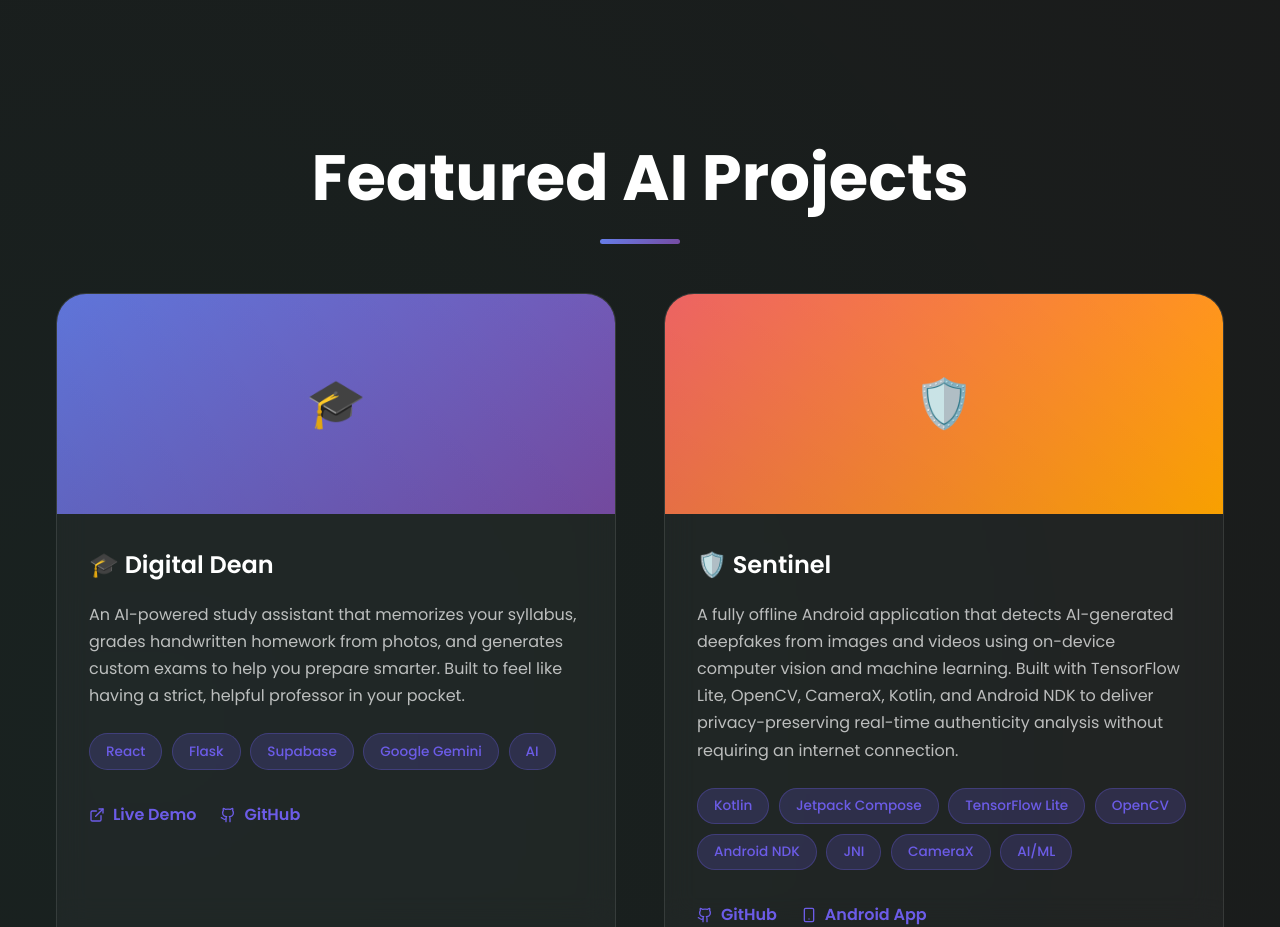
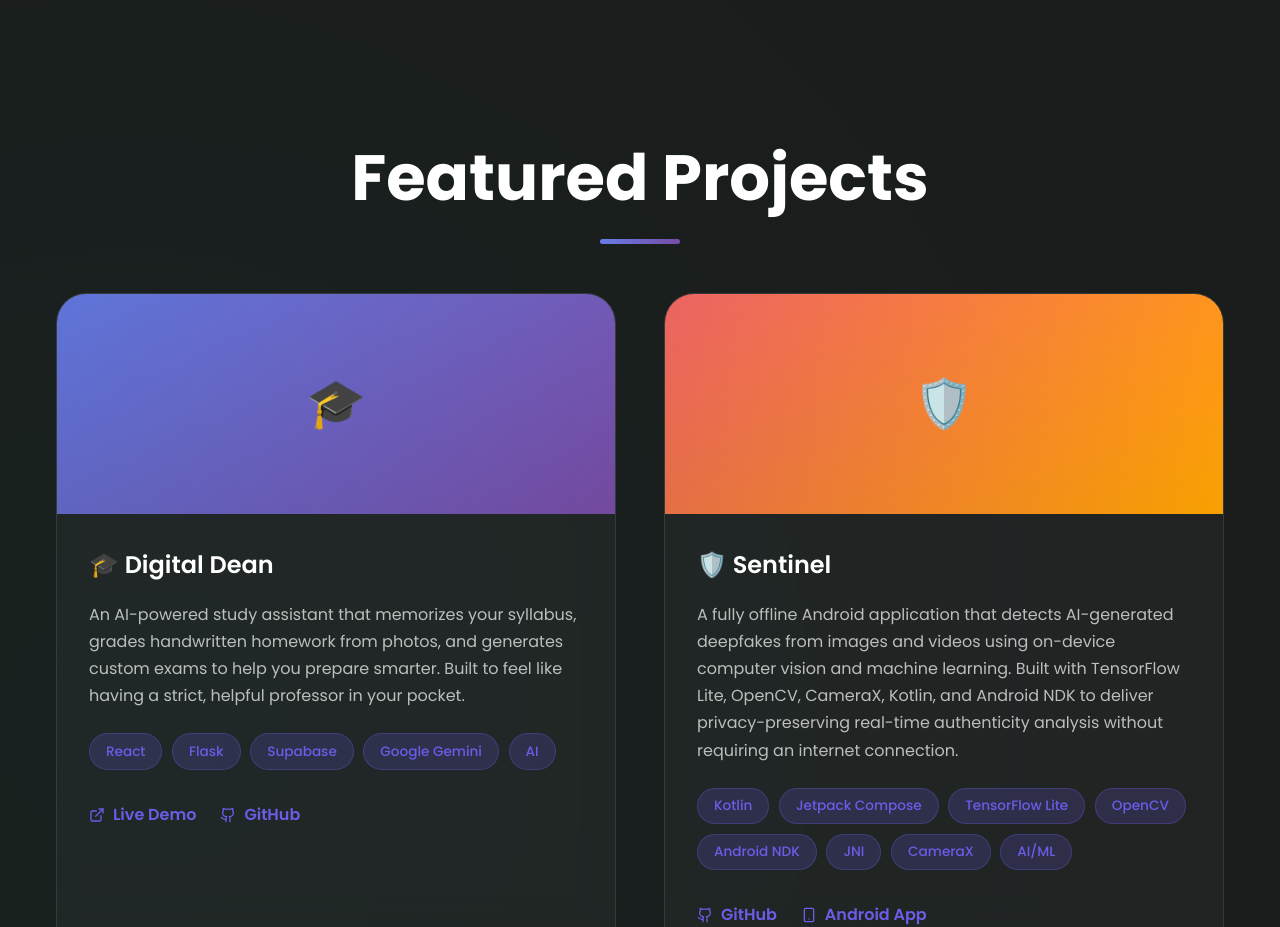
Before and after one commit to kunalbatra339/Portfolio, a React (Vite) app: page / in a window 1280 px wide. Shown: the part 3020-3947 px from the top of the page. Built offline with nearby package versions, Linux system fonts and the light colour scheme.

Commit message:
textual changes

```diff
--- a/src/components/Projects.jsx
+++ b/src/components/Projects.jsx
@@ -179,7 +179,7 @@
   return (
     <section id="projects" className="projects section">
       <div className="container">
-        <h2 className="section-title">Featured AI Projects</h2>
+        <h2 className="section-title">Featured Projects</h2>
 
         <div className="projects-grid">
           {renderProjects(featuredProjects)}
```
